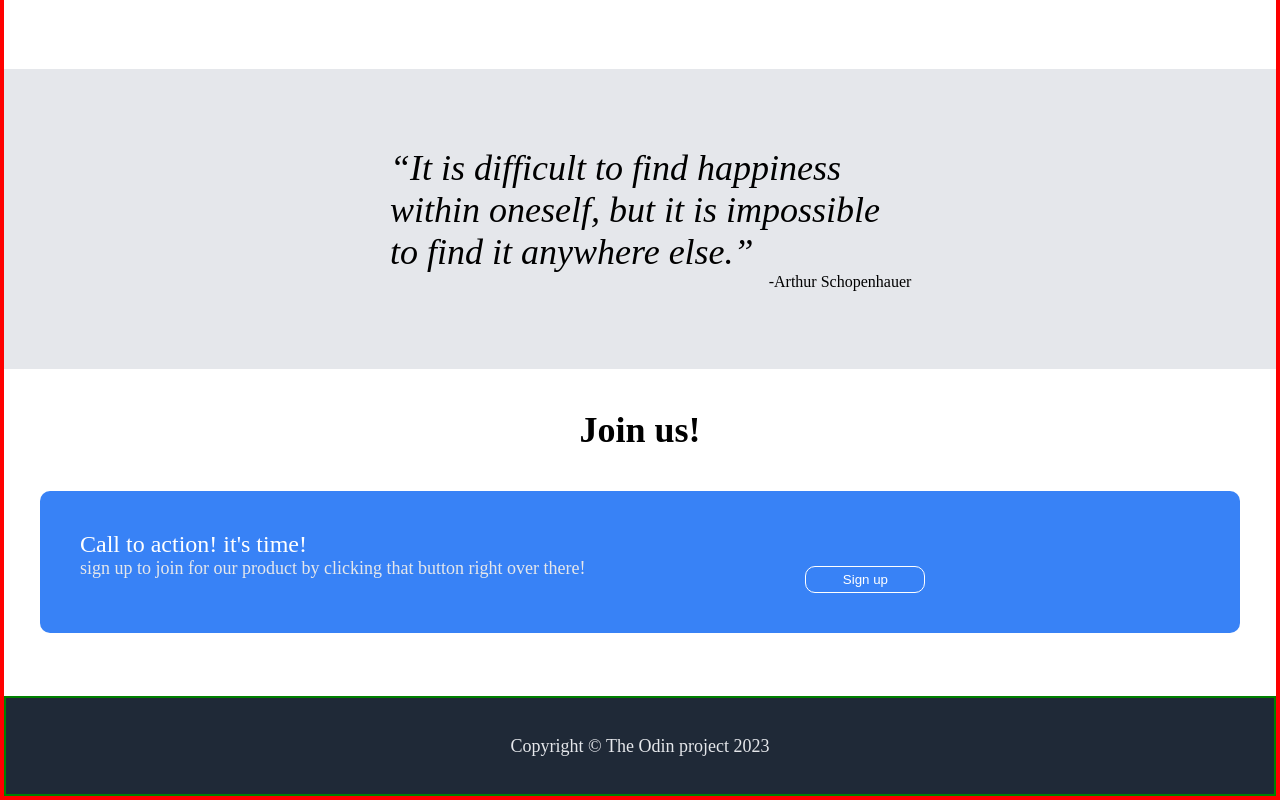
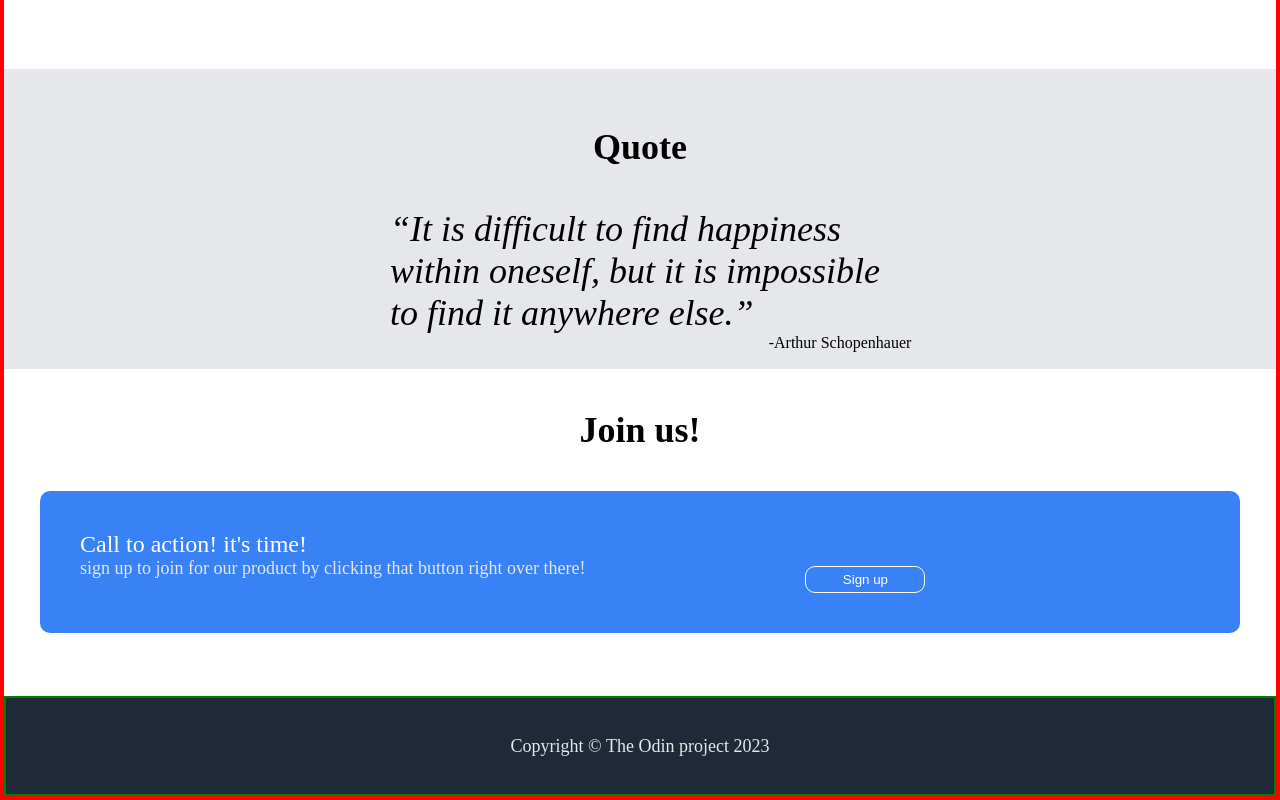
Before and after one commit to kapowlo/Landing-Page, a plain HTML site: page index.html in a window 1280 px wide. Shown: the part 800-1600 px from the top of the page. Drawn offline with Linux system fonts and the light colour scheme.

Commit message:
index.html file Added a title for the quote section

```diff
--- a/index.html
+++ b/index.html
@@ -67,7 +67,7 @@
             </section>
 
             <section class="quote grey-bg">
-
+                <h3 class="text-center-bold reduce-top-margin">Quote</h3>
                 <p class="text-light-italic"><q>It is difficult to find happiness within oneself, but it is impossible
                         to find it
                         anywhere else.</q> </p>
```
